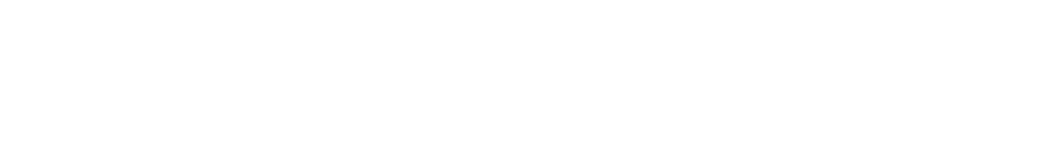
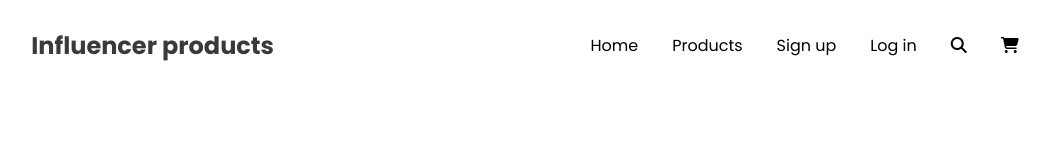
Before and after one commit to shakurShirajul/influencer-gear, a plain HTML site: page index.html in a window 1280 px wide. Shown: the whole page, without its empty margins (115-1165 px from the left). Drawn offline with Linux system fonts and the light colour scheme.

Commit message:
doing navbar

```diff
--- a/index.html
+++ b/index.html
@@ -3,10 +3,26 @@
 <head>
     <meta charset="UTF-8">
     <meta name="viewport" content="width=device-width, initial-scale=1.0">
+    <link rel="stylesheet" href="https://cdnjs.cloudflare.com/ajax/libs/font-awesome/6.5.1/css/all.min.css" integrity="sha512-DTOQO9RWCH3ppGqcWaEA1BIZOC6xxalwEsw9c2QQeAIftl+Vegovlnee1c9QX4TctnWMn13TZye+giMm8e2LwA==" crossorigin="anonymous" referrerpolicy="no-referrer" />
     <link rel="stylesheet" href="styles/style.css">
-    <title>Document</title>
+    <title>Home</title>
 </head>
 <body>
+    <header>
+        <nav>
+            <h1 class="site-name">Influencer products</h1>
+            <ul class="nav-list">
+                <li><a href="#">Home</a></li>
+                <li><a href="#">Products</a></li>
+                <li><a href="#">Sign up</a></li>
+                <li><a href="#">Log in</a></li>
+                <li><a href=""><i class="fa-solid fa-magnifying-glass"></i></a></li>
+                <li><a href=""><i class="fa-solid fa-cart-shopping"></i></a></li>
+            </ul>
+        </nav>
+        <section class="banner">
 
+        </section>
+    </header>
 </body>
 </html>
--- a/styles/style.css
+++ b/styles/style.css
@@ -0,0 +1,30 @@
+@import url('https://fonts.googleapis.com/css2?family=Poppins:ital,wght@0,100;0,200;0,300;0,400;0,500;0,600;0,700;0,800;0,900;1,100;1,200;1,300;1,400;1,500;1,600;1,700;1,800;1,900&display=swap');
+
+* {
+    font-family: 'Poppins', sans-serif;
+}
+
+nav {
+    display: flex;
+    justify-content: space-around;
+    align-items: center;
+}
+
+.site-name {
+    color: #3A3A3A;
+    font-size: 24px;
+    font-weight: 700;
+}
+
+.nav-list {
+    display: flex;
+    justify-content: space-between;
+    align-items: center;
+    gap: 34px;
+    list-style: none;
+}
+
+.nav-list a {
+    text-decoration: none;
+    color: black;
+}
```
